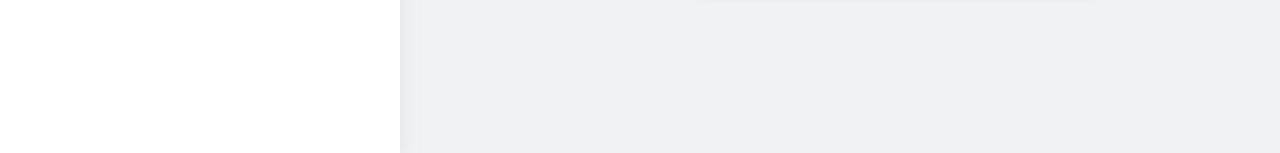
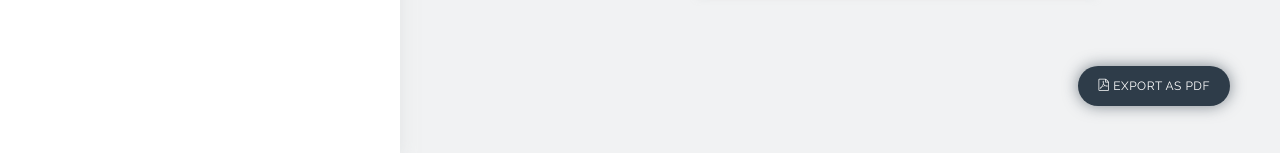
Before and after one commit to TyomaMtl/cv-builder, a Vue app: page / in a window 1280 px wide. Shown: the part 644-797 px from the top of the page. Built offline with nearby package versions, Linux system fonts and the light colour scheme.

Commit message:
feat(pdf): export to pdf

```diff
--- a/package.json
+++ b/package.json
@@ -9,6 +9,8 @@
   },
   "dependencies": {
     "core-js": "^3.6.5",
+    "html2canvas": "^1.0.0-rc.5",
+    "jspdf": "^1.5.3",
     "vue": "^2.6.11",
     "vuex": "^3.4.0"
   },
--- a/src/App.vue
+++ b/src/App.vue
@@ -1,17 +1,31 @@
 <template>
     <div id="app">
         <builder></builder>
-        <page></page>
+        <page id="cv"></page>
+        <button @click="exportFile" class="btn-export"><i class="ic-file-pdf"></i> Export as PDF</button>
     </div>
 </template>
 
 <script>
 import page from './components/Page'
 import builder from './components/Builder'
+import jsPDF from 'jspdf'
+import html2canvas from 'html2canvas'
+
 export default {
     components: {
         page: page,
         builder: builder
+    },
+    methods: {
+        exportFile: function () {
+            html2canvas(document.querySelector('#cv'), { scale: 4 }).then(function(canvas) {
+                var img = canvas.toDataURL("image/png")
+                var doc = new jsPDF('p', 'mm', 'a4')
+                doc.addImage(img, 'PNG', 0, 0, 211, 298)
+                doc.save('my-cv.pdf')
+            })
+        }
     }
 }
 </script>
--- a/src/assets/css/main.css
+++ b/src/assets/css/main.css
@@ -227,3 +227,27 @@ ul.tags > li:hover {
     color: var(--red);
     border: 1px solid var(--red);
 }
+
+/* EXPORT BTN */
+.btn-export {
+    position: fixed;
+    right: 50px;
+    bottom: 50px;
+    padding: 0px 20px 0px 20px;
+
+    height: 40px;
+    font-family: var(--font-basic);
+    font-size: 12px;
+
+    text-transform: uppercase;
+    letter-spacing: 0.5px;
+
+    border: none;
+    border-radius: 20px;
+
+    box-shadow: 0px 0px 15px var(--dark-transparent);
+    background-color: var(--dark);
+    color: var(--white);
+
+    cursor: pointer;
+}
```
Also changed, not shown: 1 other file (tests, documents, lock files or other folders).
